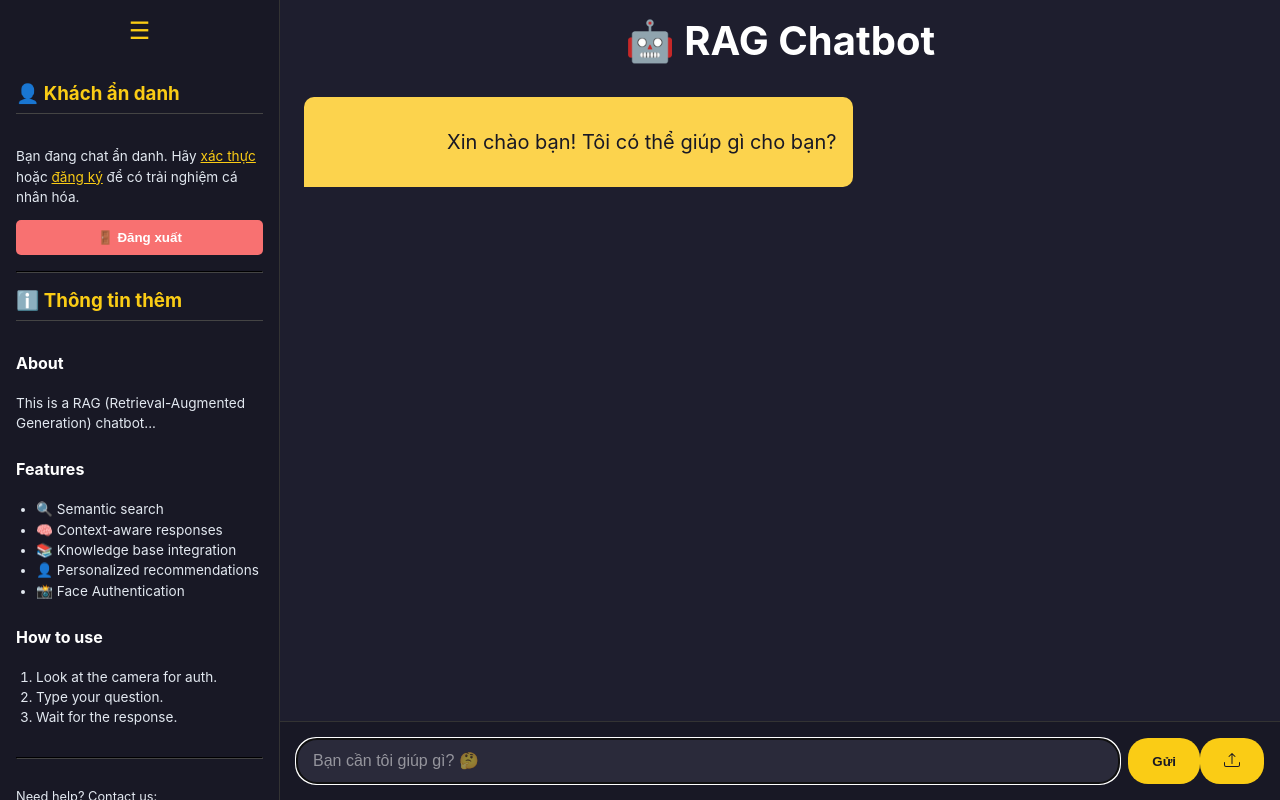
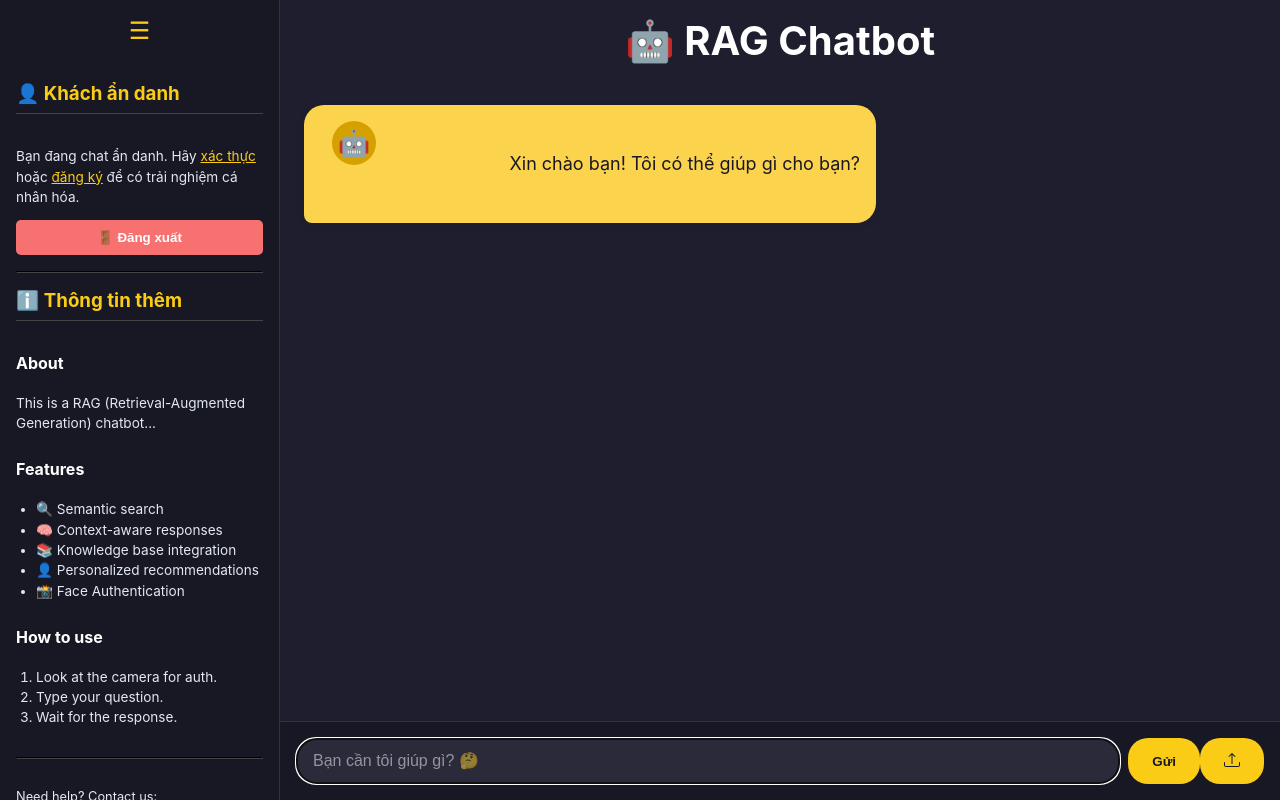
Before and after one commit to tranhoang03/Flask_app_chatbot, a Flask app: page / in a window 1280 px wide. Run offline with Flask 3, Linux system fonts and the light colour scheme; a user stored in the database is signed in.

Commit message:
Update style.css

```diff
--- a/static/style.css
+++ b/static/style.css
@@ -173,58 +173,68 @@ body {
 
 /* Tin nhắn */
 .chat-message {
-    padding: 0rem 1rem;
-    border-radius: 10px;
+    padding: 1rem;
+    border-radius: 1.25rem;
     max-width: 75%;
-    font-size: 1.25rem;
-    line-height: 1.5;
+    font-size: 1.125rem;
+    line-height: 1.6;
     word-break: break-word;
     white-space: pre-wrap;
     display: flex;
     align-items: flex-start;
+    box-shadow: 0 2px 8px rgba(0, 0, 0, 0.05);
+    margin: 0.5rem 0;
+    transition: background-color 0.3s;
 }
 
+/* User Message */
 .user-message {
     background-color: #ef4444;
     color: #ffffff;
     align-self: flex-end;
     margin-left: auto;
-    border-bottom-right-radius: 0;
+    border-bottom-right-radius: 0.5rem;
+    flex-direction: row-reverse; /* icon bên phải */
 }
 
+/* Assistant Message */
 .assistant-message {
     background-color: #fcd34d;
     color: #181825;
     align-self: flex-start;
     margin-right: auto;
-    border-bottom-left-radius: 0;
-    padding-left: 0.5rem        ;
+    border-bottom-left-radius: 0.5rem;
 }
 
+/* Avatar/Icon chung */
 .chat-message::before {
     display: inline-block;
-    width: 36px;
-    height: 36px;
+    width: 44px;
+    height: 44px;
     border-radius: 50%;
-    margin-right: 10px;
+    margin: 0 0.75rem;
     flex-shrink: 0;
     text-align: center;
-    line-height: 36px;
-    font-size: 24px;
+    line-height: 44px;
+    font-size: 26px;
+    font-weight: bold;
+    content: attr(data-icon);
 }
 
+/* Icon User */
 .user-message::before {
-     background-color: #ef4444;
-    color: white;
-    font-size: 26px;
+    background-color: #b91c1c; /* đỏ đậm hơn */
+    color: #ffffff;
+    content: "🧑";
 }
 
+/* Icon Assistant */
 .assistant-message::before {
+    background-color: #d4a100; /* vàng đậm hơn */
+    color: #181825;
+    content: "🤖";
+}
 
-    background-color: #fcd34d;
-    color: #181825;
-    display: none;
-}
 
 /* Khu vực nhập liệu */
 .input-area {
```
